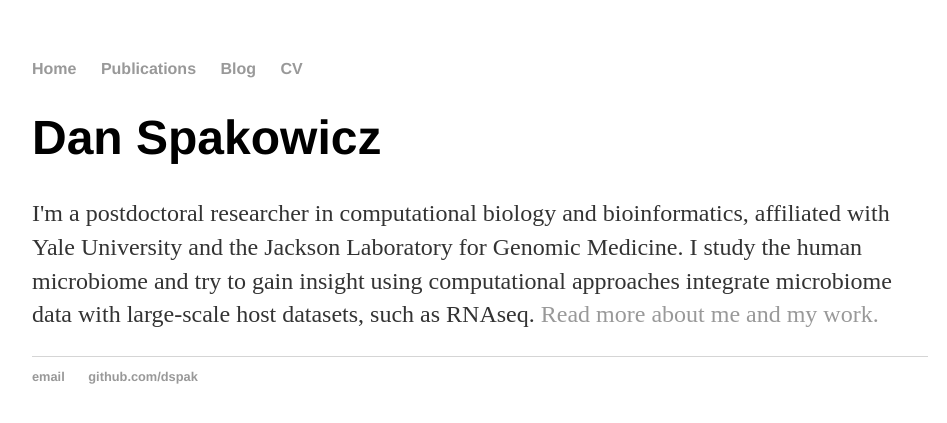
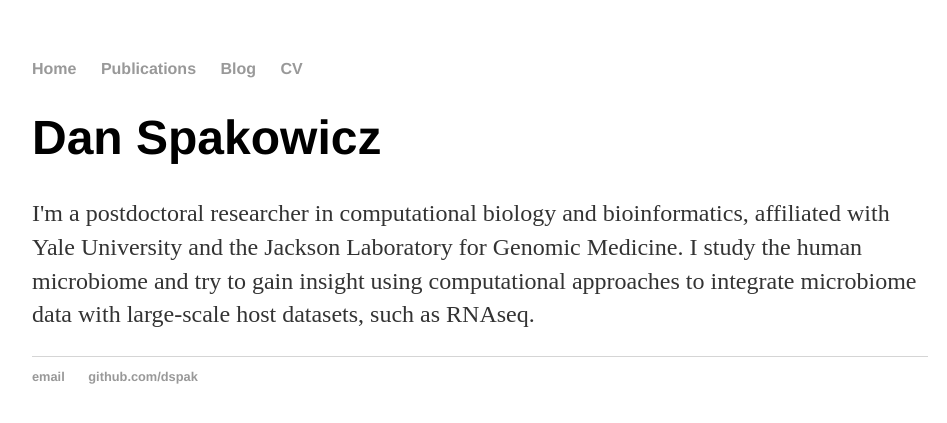
Before and after one commit to dspak/dspak.github.io, a Jekyll site: the page built from index.html, in a window 1280 px wide. Shown: the top 423 px of the page, without its empty margins (160-1107 px from the left). Built offline with Jekyll 4.4.1, drawn with Linux system fonts in a browser that asks for light colours.

Commit message:
Update index.html
fix typo, remove link to "about" page for now

```diff
--- a/index.html
+++ b/index.html
@@ -4,5 +4,5 @@ title: Dan Spakowicz
 ---
 <div class="blurb">
 		<h1>Dan Spakowicz</h1>
-		<p>I'm a postdoctoral researcher in computational biology and bioinformatics, affiliated with Yale University and the Jackson Laboratory for Genomic Medicine. I study the human microbiome and try to gain insight using computational approaches integrate microbiome data with large-scale host datasets, such as RNAseq.<a href="/about"> Read more about me and my work.</a></p>
+		<p>I'm a postdoctoral researcher in computational biology and bioinformatics, affiliated with Yale University and the Jackson Laboratory for Genomic Medicine. I study the human microbiome and try to gain insight using computational approaches to integrate microbiome data with large-scale host datasets, such as RNAseq.</p>
 </div><!-- /.blurb -->
```
